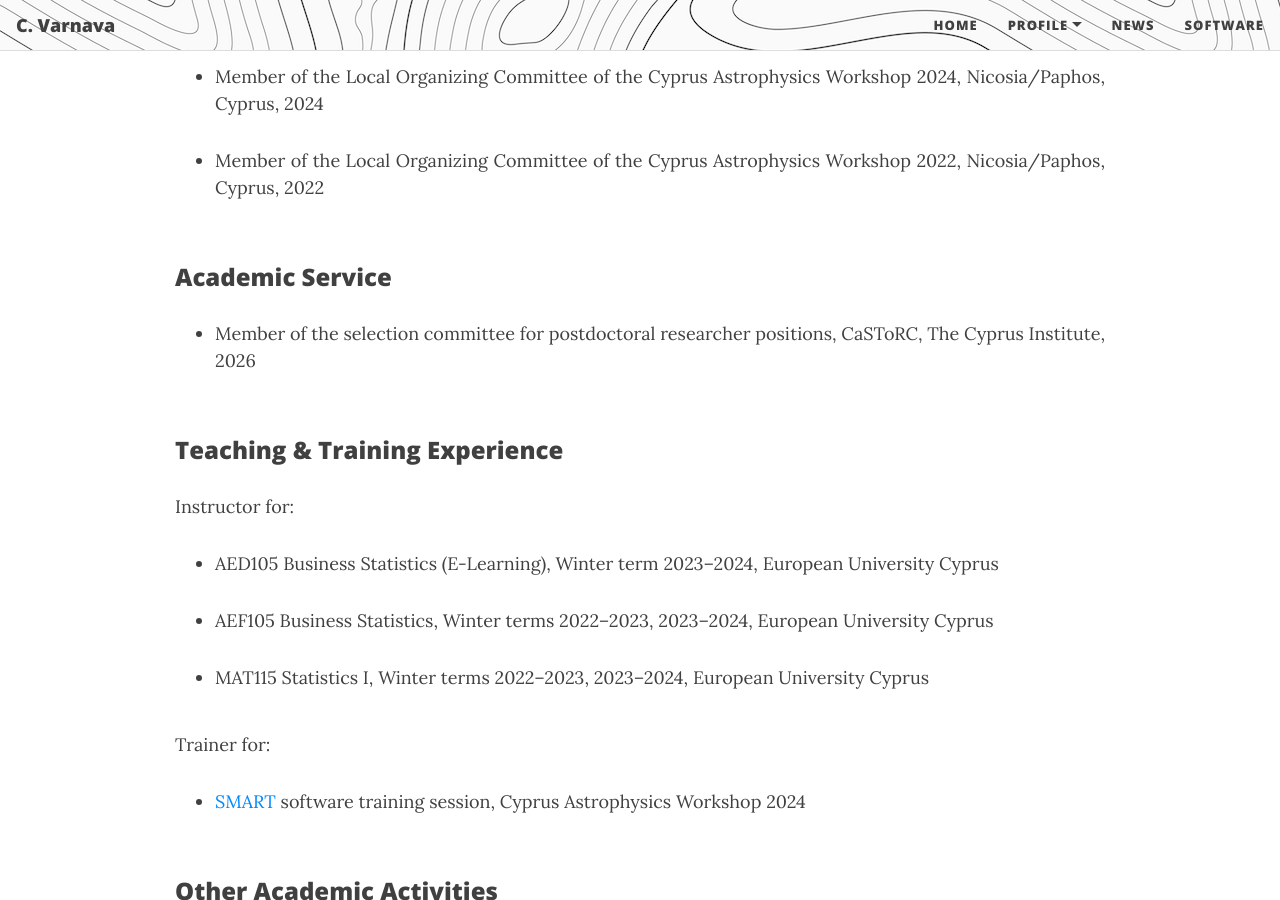
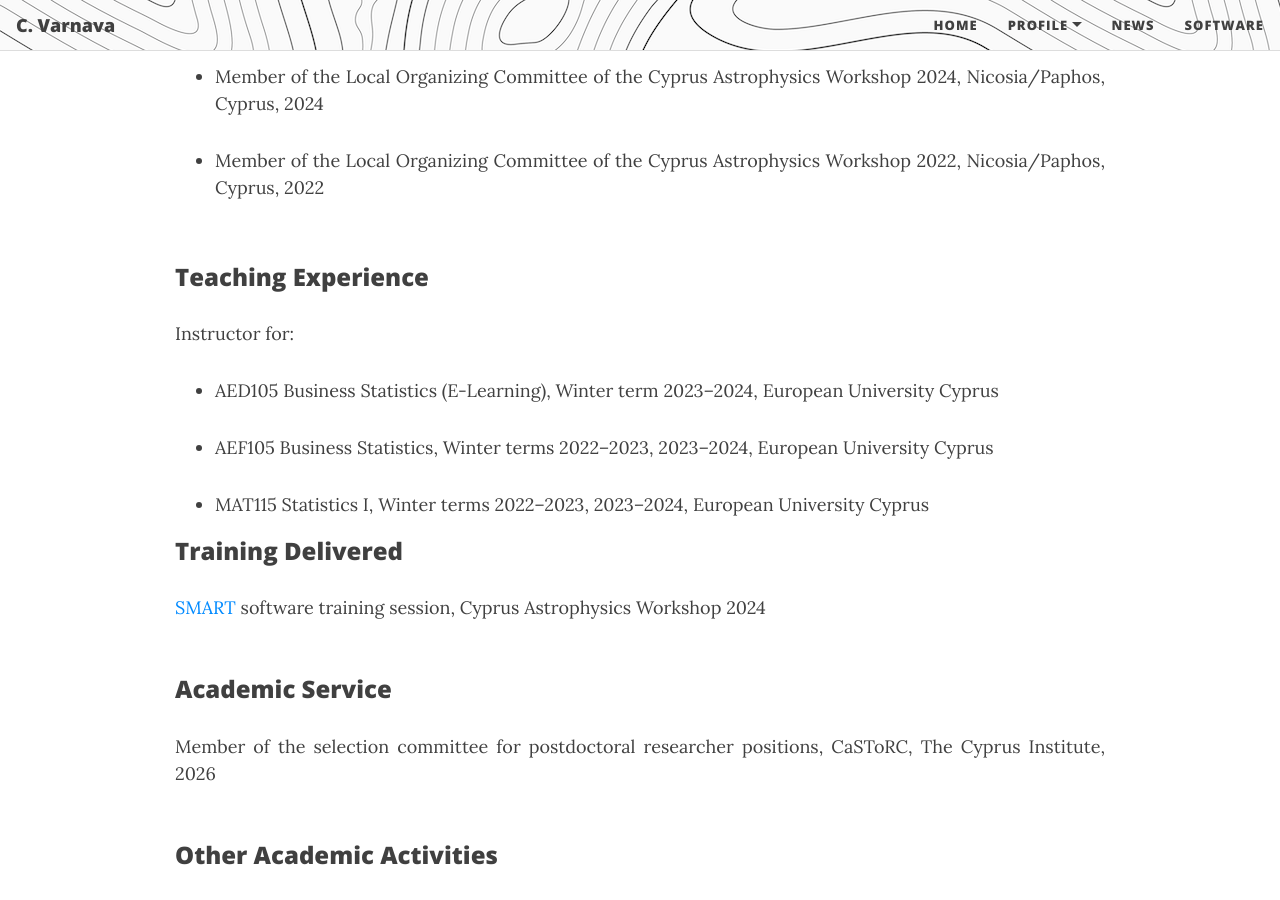
Before and after one commit to ch-var/ch-var.github.io, a Jekyll site: the page built from CV.html, in a window 1280 px wide and 900 px high, scrolled down 7811 px. Built offline with Jekyll 4.4.1, drawn with Linux system fonts in a browser that asks for light colours; formulas are drawn with MathJax 3; some of the changed text lies outside the part shown.

Commit message:
Update CV.html

```diff
--- a/CV.html
+++ b/CV.html
@@ -61,7 +61,7 @@ mathjax: true
 <li class="responsive-margin">Sievert Larsson/Ancoria Excellence Award for highest average grade during the Master’s degree program in Applied Mathematics, granted by the Department of Mathematics and Statistics, University of Cyprus (2015)</li>
 </ul>
 <br>
-<p style="font-family: var(--header-font); font-weight: 800; line-height: 1.1; font-size: 1.5rem; margin-top: 1.25rem;">Participation in Research & Development Projects</p>
+<p style="font-family: var(--header-font); font-weight: 800; line-height: 1.1; font-size: 1.5rem; margin-top: 1.25rem;">Research & Development Projects</p>
 <ul>
 <li class="responsive-margin" style="margin-bottom: 8px;">2026–<i>present</i>: National Animal Health Data Platform (Cyprus), funded by the European Digital Innovation Hub in Cyprus (DiGiNN)</li>
 <p align='justify' class="responsive-margin" style="margin-top: 8px;">Role: Co-designer & System Architect</p>
@@ -205,12 +205,7 @@ mathjax: true
 <li class="responsive-margin">Member of the Local Organizing Committee of the Cyprus Astrophysics Workshop 2022, Nicosia/Paphos, Cyprus, 2022</li>
 </ul>
 <br>
-<p style="font-family: var(--header-font); font-weight: 800; line-height: 1.1; font-size: 1.5rem; margin-top: 1.25rem;">Academic Service</p>
-<ul>
-<li class="responsive-margin">Member of the selection committee for postdoctoral researcher positions, CaSToRC, The Cyprus Institute, 2026</li>
-</ul>
-<br>
-<p style="font-family: var(--header-font); font-weight: 800; line-height: 1.1; font-size: 1.5rem; margin-top: 1.25rem;">Teaching & Training Experience</p>
+<p style="font-family: var(--header-font); font-weight: 800; line-height: 1.1; font-size: 1.5rem; margin-top: 1.25rem;">Teaching Experience</p>
 <p align='justify'>Instructor for:</p>
 <ul>
 <li class="responsive-margin">AED105 Business Statistics (E-Learning), Winter term 2023–2024, European University Cyprus</li>
@@ -219,10 +214,11 @@ mathjax: true
 <p></p>
 <li class="responsive-margin">MAT115 Statistics I, Winter terms 2022–2023, 2023–2024, European University Cyprus</li>
 </ul>
-<p align='justify' style="margin-top: 40px;">Trainer for:</p>
-<ul>
-<li class="responsive-margin"><a href="https://github.com/ch-var/SMART">SMART</a> software training session, Cyprus Astrophysics Workshop 2024</li>
-</ul>
+<p style="font-family: var(--header-font); font-weight: 800; line-height: 1.1; font-size: 1.5rem; margin-top: 1.25rem;">Training Delivered</p>
+<p align='justify' style="margin-bottom: 8px;"><a href="https://github.com/ch-var/SMART">SMART</a> software training session, Cyprus Astrophysics Workshop 2024</p>
+<br>
+<p style="font-family: var(--header-font); font-weight: 800; line-height: 1.1; font-size: 1.5rem; margin-top: 1.25rem;">Academic Service</p>
+<p align='justify' style="margin-bottom: 8px;">Member of the selection committee for postdoctoral researcher positions, CaSToRC, The Cyprus Institute, 2026</p>
 <br>
 <p style="font-family: var(--header-font); font-weight: 800; line-height: 1.1; font-size: 1.5rem; margin-top: 1.25rem;">Other Academic Activities</p>
 <ul>
```
